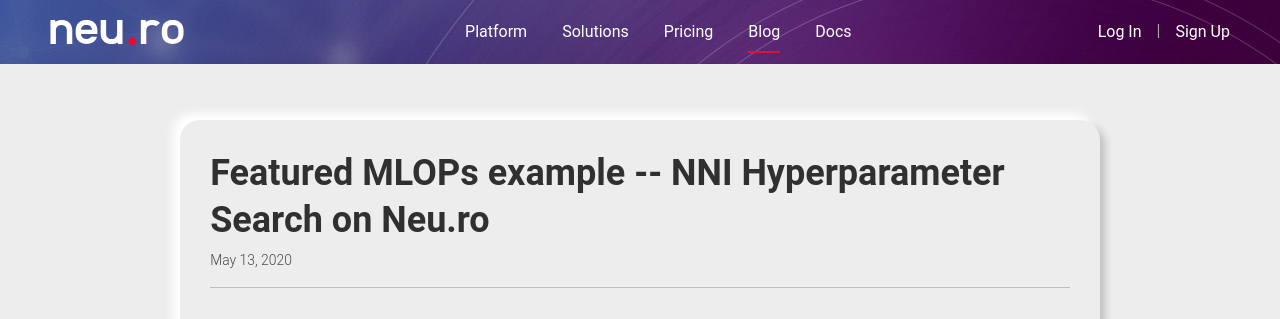
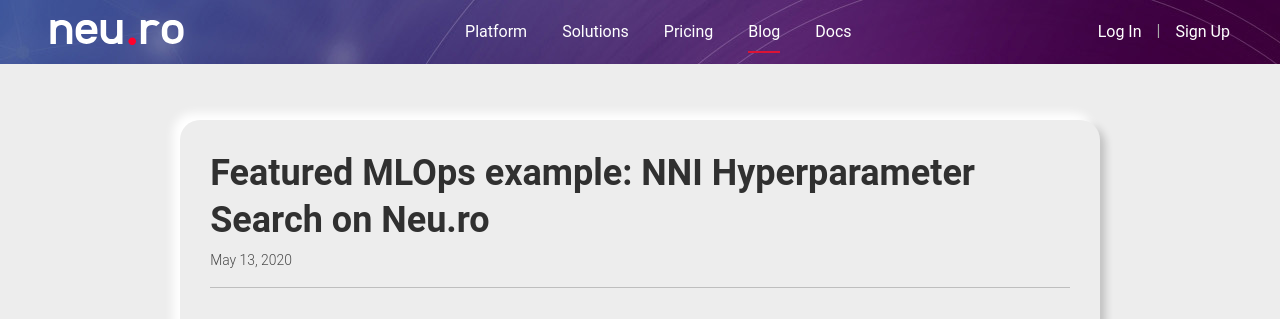
Before and after one commit to neuro-inc/platform-blog, a Gatsby site: page /blog/featured-mlops-example-nni-hyperparameter-search-on-neu-ro/ in a window 1280 px wide. Shown: the top 319 px of the page. Built offline with nearby package versions, Linux system fonts and the light colour scheme; Gatsby itself is replaced by a stand-in of ours; some packages are replaced by stand-ins of ours.

Commit message:
Update Blog “featured-mlops-example-nni-hyperparameter-search-on-neu-ro”

```diff
--- a/content/blog/featured-mlops-example-nni-hyperparameter-search-on-neu-ro.md
+++ b/content/blog/featured-mlops-example-nni-hyperparameter-search-on-neu-ro.md
@@ -1,7 +1,7 @@
 ---
 path: /nni-on-neuro-mlops
 date: 2020-05-13T09:47:12.306Z
-title: Featured MLOPs example -- NNI Hyperparameter Search on Neu.ro
+title: 'Featured MLOps example: NNI Hyperparameter Search on Neu.ro'
 description: >-
   This is an example from our engineers on how you can do NNI Hyper Parameter
   Search on the Neu.ro platform. NNI toolkit is fully available through Neu.ro
```
